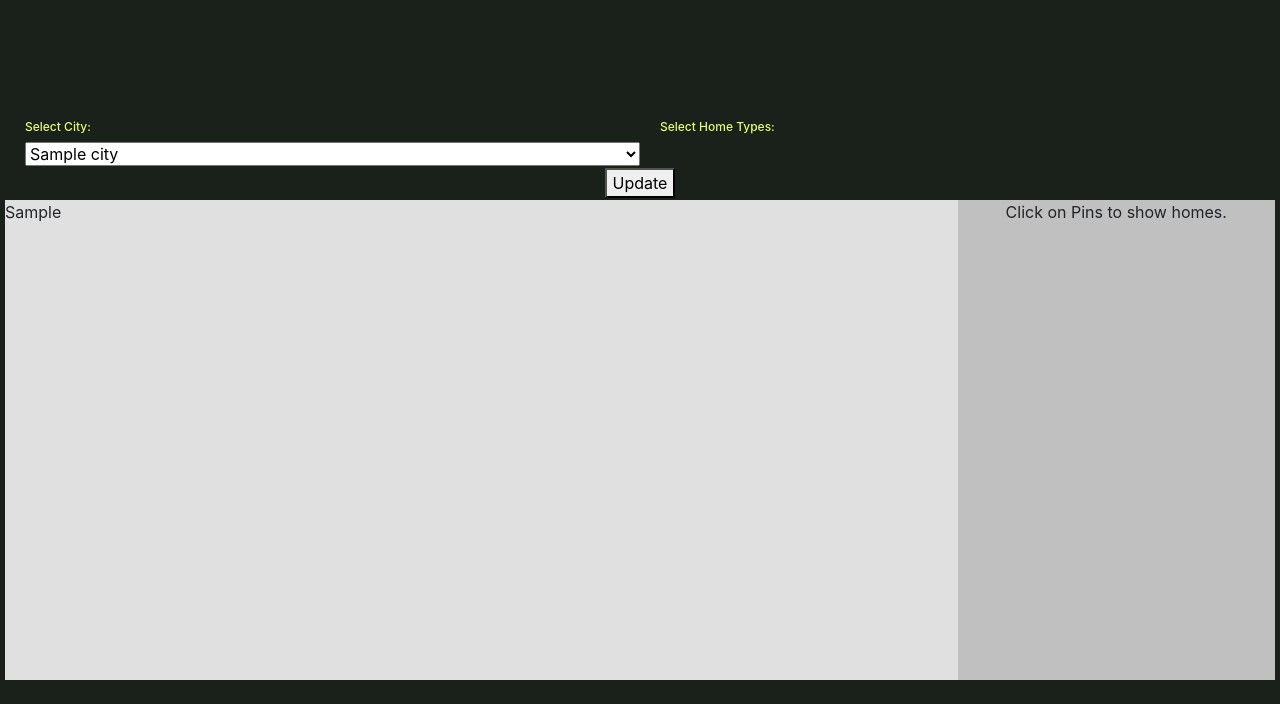
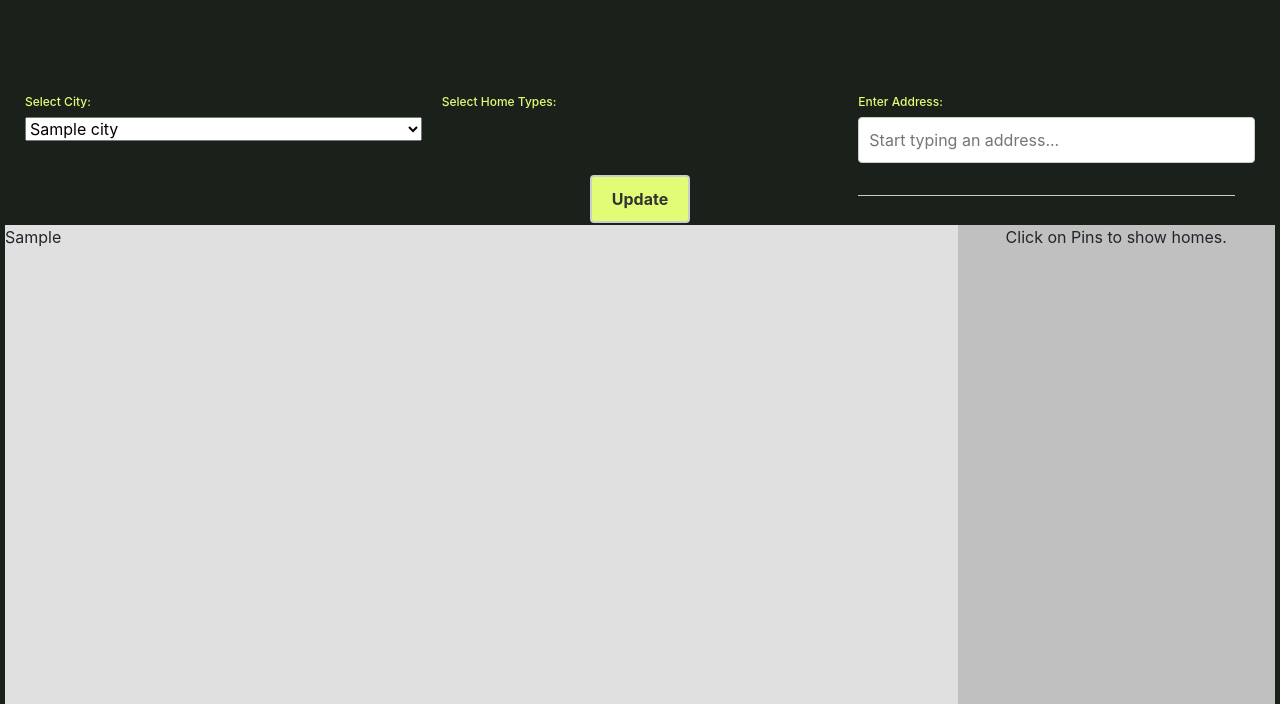
Before and after one commit to inexplicable01/drillbreaker29, a Flask app: template app/templates/ForSale.html in a window 1280 px wide. Shown: the top 704 px of the page. Run offline with Flask 3, Linux system fonts and the light colour scheme; the template is opened without the code that fills it: most values are stand-ins (such as "Sample title", 1, 10 or a date in 2020); parts of the project's set-up code (start-up, migrations or seed data) failed here and were passed over; some libraries are stand-ins or nearby versions.

Commit message:
Styling Update for for Sale

```diff
--- a/app/templates/ForSale.html
+++ b/app/templates/ForSale.html
@@ -6,6 +6,8 @@
     <title>Homes For Sale</title>
     {#    <link rel="stylesheet" href="styles.css">#}
     <!-- Add Bootstrap CSS -->
+
+
     <link href="https://stackpath.bootstrapcdn.com/bootstrap/4.5.2/css/bootstrap.min.css" rel="stylesheet">
 
     <!-- Add jQuery and Bootstrap JS -->
@@ -87,6 +89,53 @@
             width: 100%;
             padding: 2px;
         }
+        .buttoncenter button {
+    background-color: #E1FC75; /* Button background color */
+    color: #333; /* Button text color */
+    font-size: 16px; /* Font size similar to the rest */
+    font-weight: bold; /* Bold text */
+    border: 2px solid #ccc; /* Add a border */
+    padding: 10px 20px; /* Padding for better spacing */
+    border-radius: 4px; /* Rounded corners */
+    cursor: pointer; /* Cursor change on hover */
+    transition: background-color 0.3s ease; /* Smooth hover transition */
+}
+
+.buttoncenter button:hover {
+    background-color: #c0c0c0; /* Hover background color */
+    color: #000; /* Hover text color */
+}
+
+                .address-input {
+            width: 100%;
+            padding: 10px;
+            margin-bottom: 10px;
+            border: 1px solid #ccc;
+            border-radius: 4px;
+            font-size: 16px;
+            color: #333;
+            background-color: #fff;
+        }
+        .address-suggestions {
+            position: absolute;
+            border: 1px solid #ccc;
+            border-top: none;
+            list-style: none;
+            margin-top: 100px;
+            max-height: 200px;
+            overflow-y: auto;
+            padding-left: 0;
+            width: calc(100% - 20px);
+            background-color: #fff;
+            z-index: 1000;
+        }
+        .address-suggestions li {
+            padding: 10px;
+            cursor: pointer;
+        }
+        .address-suggestions li:hover {
+            background-color: #f0f0f0;
+        }
     </style>
 </head>
 <body style="background-color: #19211A">
@@ -96,7 +145,7 @@
 
 
         <form method="POST">
-            <div style="display: flex;flex-grow: 1;  flex-direction: row;justify-content: space-around;">
+            <div style="display: flex;flex-grow: 1;  flex-direction: row;justify-content: space-around; ">
                 <!-- Dropdown Button Section -->
                 <div style="display: flex; flex: 1; flex-direction: column; margin: 0 20px;">
                     <h3 class="optionheader">Select City:</h3>
@@ -119,6 +168,12 @@
                             </label>
                         </div>
                     {% endfor %}
+                </div>
+
+                <div style="display: flex; flex: 1; flex-direction: column; margin: 0 20px; position: relative;">
+                    <h3 class="optionheader">Enter Address:</h3>
+                    <input type="text" id="address-input" name="address" class="address-input" placeholder="Start typing an address...">
+                    <ul id="address-suggestions" class="address-suggestions"></ul>
                 </div>
             </div>
             <div style="justify-content: center;" class="buttoncenter">
@@ -162,6 +217,36 @@
                 document.getElementById('info-div').innerHTML = 'An error occurred while fetching data.';
             });
     });
+
+    const addressInput = document.getElementById('address-input');
+    const suggestionsList = document.getElementById('address-suggestions');
+
+    addressInput.addEventListener('input', async function() {
+        if (this.value.length > 2) {
+            try {
+                const response = await fetch(`/hothomes/autocomplete?input=${encodeURIComponent(this.value)}`);
+                const data = await response.json();
+                updateSuggestions(data.predictions);
+            } catch (error) {
+                console.error('Error fetching suggestions:', error);
+            }
+        } else {
+            suggestionsList.innerHTML = '';
+        }
+    });
+
+    function updateSuggestions(predictions) {
+        suggestionsList.innerHTML = '';
+        predictions.forEach(prediction => {
+            const li = document.createElement('li');
+            li.textContent = prediction.description;
+            li.addEventListener('click', function() {
+                addressInput.value = this.textContent;
+                suggestionsList.innerHTML = '';
+            });
+            suggestionsList.appendChild(li);
+        });
+    }
 </script>
 
 </body>
```
Also changed, not shown: app/ZillowAPI/ZillowAPICall.py (+12 -0 lines), app/routes/hothomes.py (+80 -17 lines), app/templates/components/property_details.html (+15 -15 lines).
